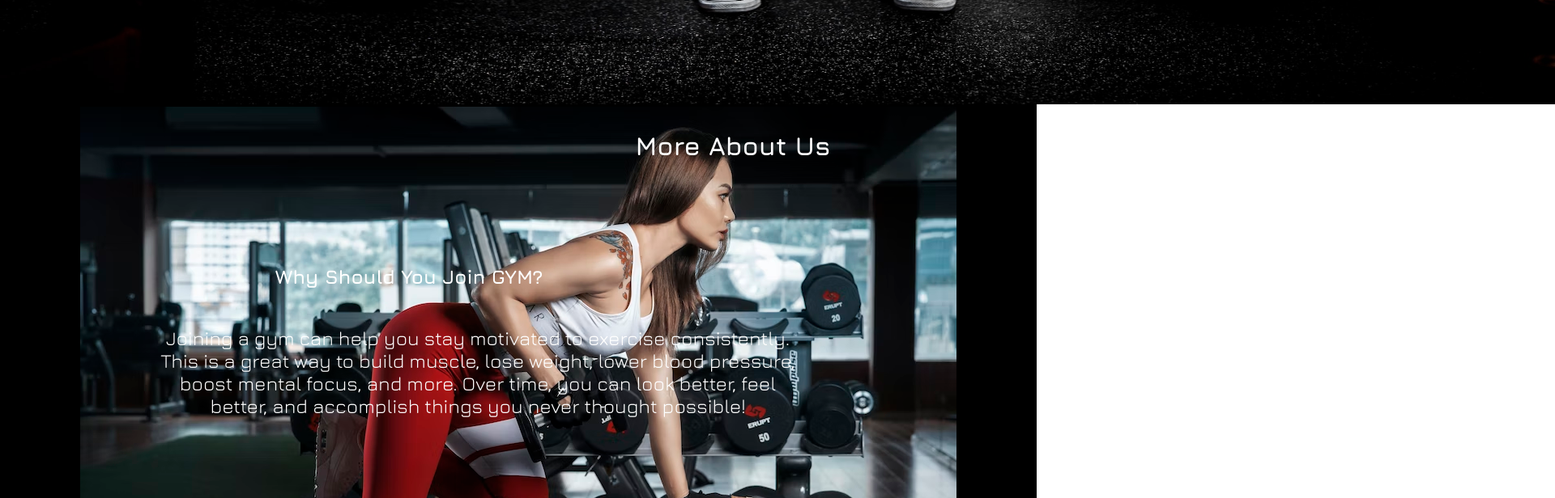
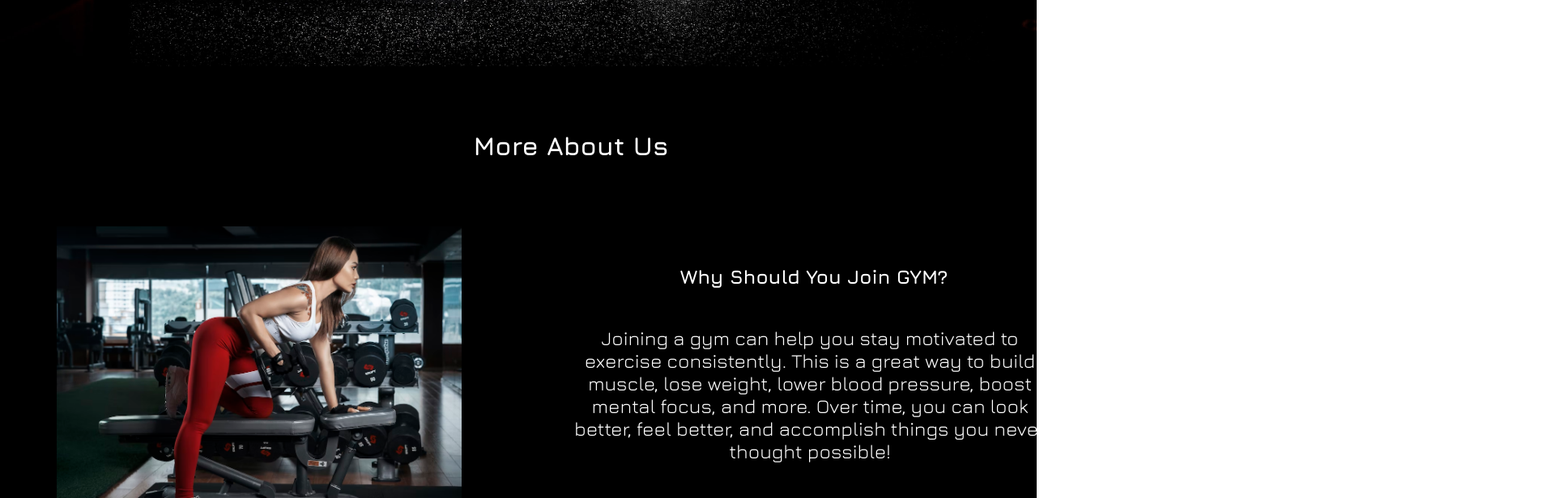
Before and after one commit to Salviusferns/fitnesstitan, a React (Create React App) app: page /Homepage in a window 1280 px wide. Shown: the part 820-1436 px from the top of the page at 81% size, 1920 px wide, since content can reach past the window. Built offline with nearby package versions, Linux system fonts and the light colour scheme.

Commit message:
girl and main pic

```diff
--- a/src/App.js
+++ b/src/App.js
@@ -10,9 +10,9 @@ function App() {
   return (
 
     <div className="App">
-
           <Navbar/>
           <Routes>
+            <Route path='/' element={<Homepage/>}/>
             <Route path='Homepage' element={<Homepage/>}/>
             <Route path='/Membership' element={<Membership/>}/>
             <Route path='/Meals' element={<Meals/>}/>
--- a/src/components/Homepage.css
+++ b/src/components/Homepage.css
@@ -1,20 +1,18 @@
 .body{
     background-color: black;
     font-family: "jura";
-    width: auto;
+    width: 1200;
     height: auto;
 }
 .info{
     background-color: black;
     font-family: "jura";
-    width: auto;
     height: 5000px;
 }
 
 
 .info .mainpic{
-    width: 1920px;
-    height: 900px;
+    width: 100vw;
 }
 
 .info header{
@@ -66,9 +64,9 @@
   .info .p2{
     color: white;
     position: absolute;
-    width: 800px;
+    width: 600px;
     height: 120px;
-    left: 190px;
+    left: 700px;
     top: 50em;
     font-size: 24px;
 }
@@ -78,7 +76,7 @@
     position: absolute;
     width: 410px;
     height: 120px;
-    left: 300px;
+    left: 800px;
     top: 47em;
 }
 .info .h2{
@@ -86,6 +84,13 @@
     position: absolute;
     width: 410px;
     height: 120px;
-    left: 700px;
+    left: 500px;
     top: 30em;
 }
+
+.info .girlpic{
+    width: 500px;
+    position: absolute;
+    top: 1100px;
+    left: 70px;
+}
--- a/src/components/Hompage.js
+++ b/src/components/Hompage.js
@@ -12,7 +12,7 @@ export default function Homepage(props){
                 <h2 className="h1">Why Should You Join GYM?</h2>
                 <p className="p2">Joining a gym can help you stay motivated to exercise consistently. This is a great way to build muscle, lose weight, lower blood pressure, boost mental focus, and more. Over time, you can look better, feel better, and accomplish things you never thought possible!</p>
                 <h1 className="h2">More About Us</h1>
-                <img src={girl}/>
+                <img className="girlpic" src={girl} alt="Girl Training with dumbles"/>
             </div>
 
     )
```
Also changed, not shown: 1 other file (tests, documents, lock files or other folders).
